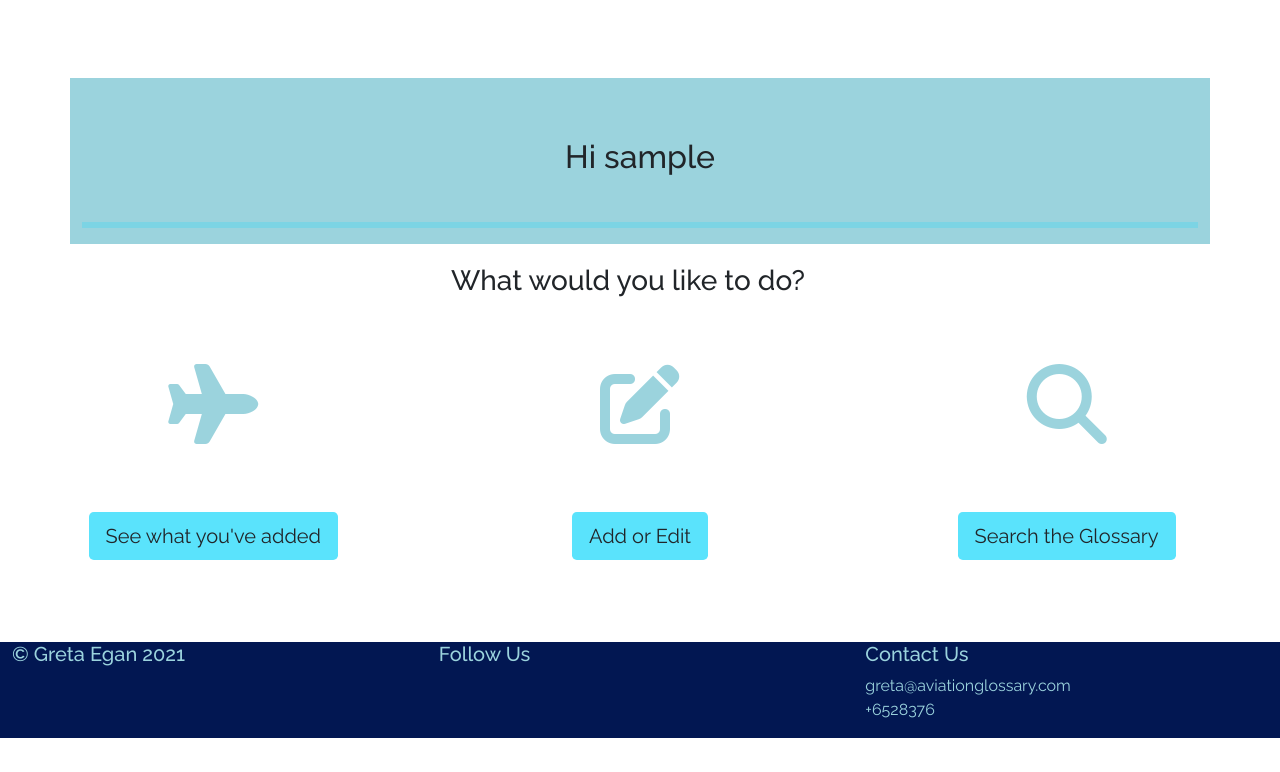
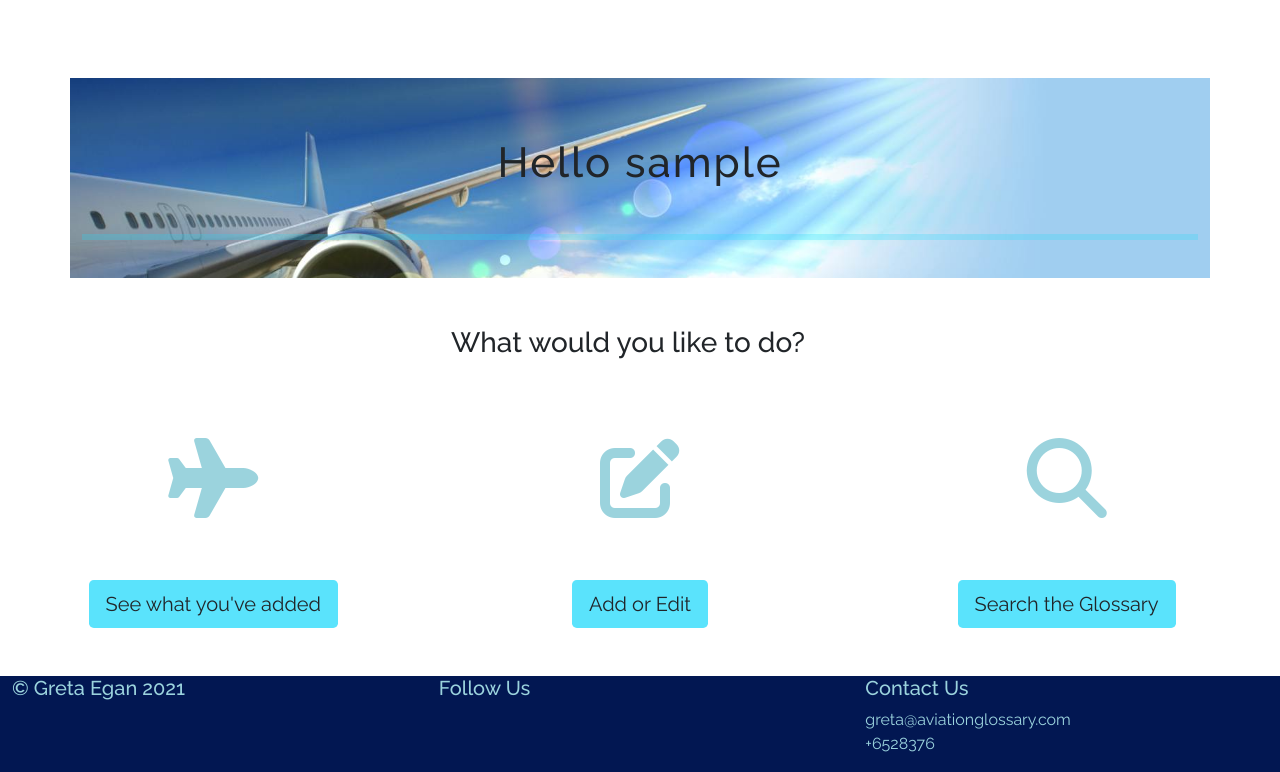
Before and after one commit to gretaegan/aviation-glossary, a Flask app: a page that uses templates/base.html in a window 1280 px wide. Shown: the part 62-834 px from the top of the page. Before the commit the page ends 800 px from the top, so only its background shows below. Run offline with Flask 2, Linux system fonts and the light colour scheme; the visitor is signed in with stand-in values (Sample User, id 1); a database or web service that is not in the repository returns one stand-in record (values such as "Sample title"); some libraries are stand-ins or nearby versions.

Commit message:
Add styling to User Dashboard. Add formatting to all pages

```diff
--- a/static/css/style.css
+++ b/static/css/style.css
@@ -283,23 +283,27 @@ body {
     font-family: 'Raleway',sans-serif;
     margin: auto;
     text-align: center;
+    font-size: 42px;
+    letter-spacing: 2px;
 }
 
 .username-heading {
     text-align: center;
-    padding-top: 20px;
-    padding-bottom: 20px;
+    padding-top: 48px;
+    padding-bottom: 32px;
 }
 
 .username-box {
-    background-color: #9bd3dd;
+    background-image: url(../images/wallpaper.jpg);
+    background-size: cover;
+    height: 200px;
     text-shadow: 2px;
 }
 
 .icon-fa {
     color: #9bd3dd;
     padding-top: 38px;
-    padding-bottom: 38px;
+    padding-bottom: 32px;
 }
 
 .icon-fa:hover {
@@ -338,6 +342,14 @@ body {
     padding-bottom: 32px;
 }
 
+.edit-header {
+    padding-top: 52px;
+    text-align: center;
+    padding-bottom: 28px;
+    text-transform: uppercase;
+
+}
+
 /*-----Flash Messages */
 
 .flash-container {
--- a/templates/dashboard.html
+++ b/templates/dashboard.html
@@ -26,7 +26,7 @@
     <div class="row">
         <div class="col-sm-12 username-box">
             <h2 class="username-profile">
-                   Hi {{ username }}
+                Hello {{ username }}
             </h2>
             <hr class="new-hr">
         </div>
```
Also changed, not shown: templates/add_definition.html (+10 -15 lines), templates/base.html (+9 -3 lines), templates/edit_definition.html (+18 -6 lines), templates/login.html (+8 -7 lines), templates/register.html (+6 -3 lines). Lines whose indentation alone changed are shown as unchanged.
